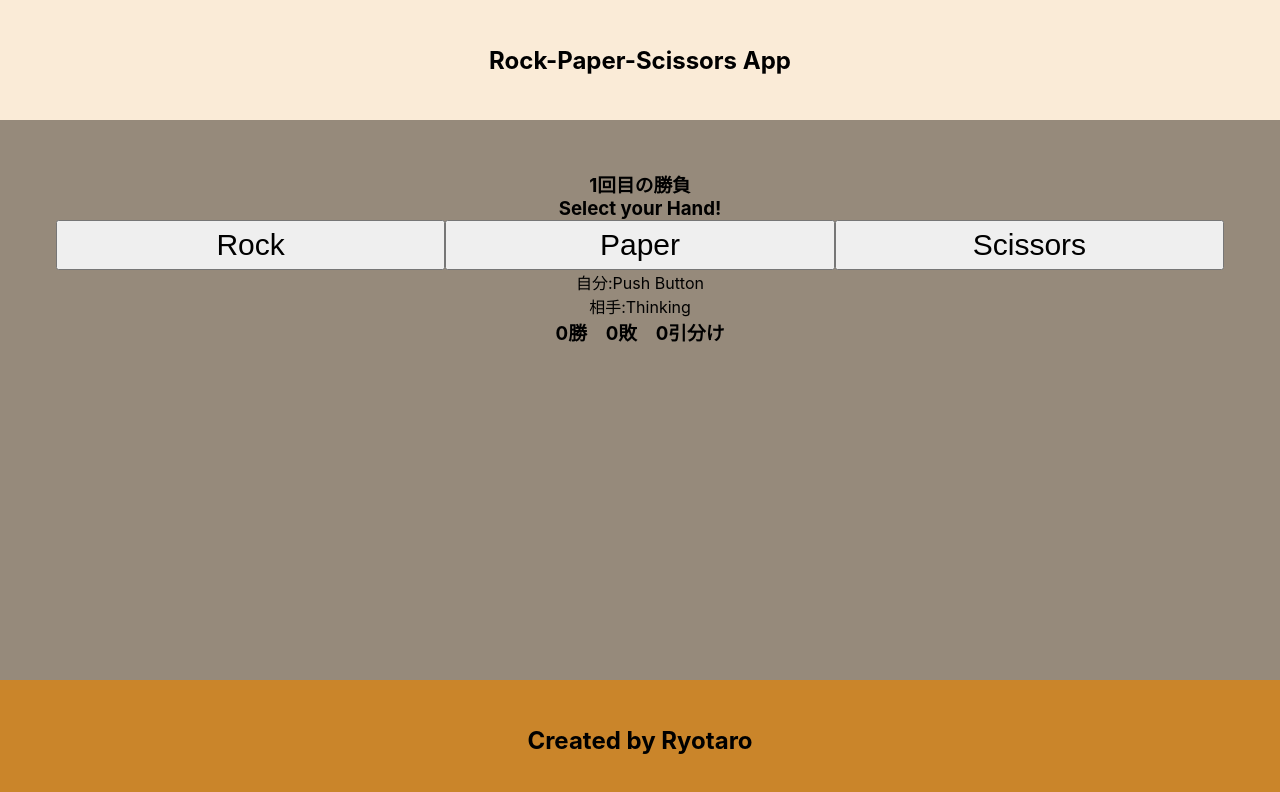
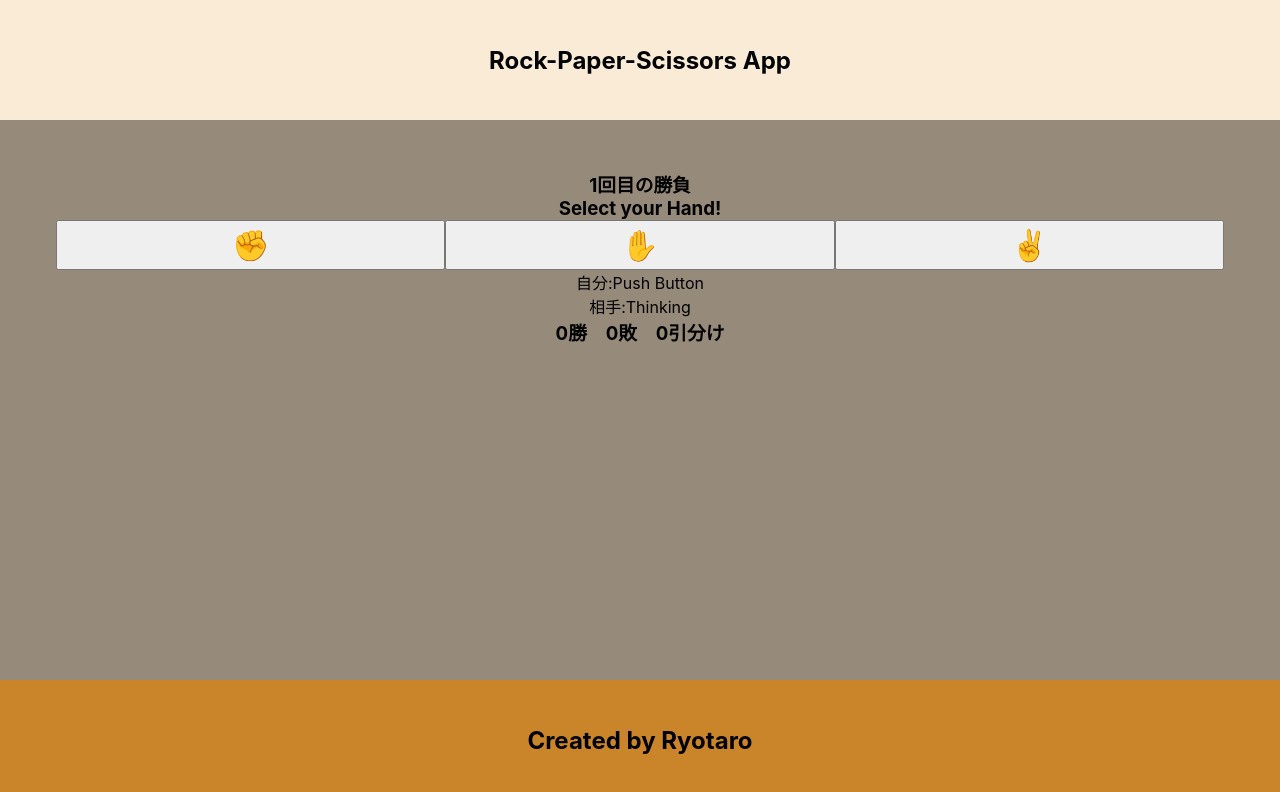
Before and after one commit to ryotaro-0805/rock-paper-scissors-App, a Next.js app: page / in a window 1280 px wide. Shown: the top 792 px of the page. Built offline with nearby package versions, Linux system fonts and the light colour scheme.

Commit message:
✅ Done

```diff
--- a/pages/index.js
+++ b/pages/index.js
@@ -59,12 +59,12 @@ export default function Home() {
         <div className={styles.my}>
           <h3>{status}回目の勝負</h3>
           {!myHand && <h3>Select your Hand!</h3>}
-          {/* <button className={styles.button} onClick={() => getHand('rock')} disabled={handleAble}>✊</button>
+          <button className={styles.button} onClick={() => getHand('rock')} disabled={handleAble}>✊</button>
         <button className={styles.button} onClick={() => getHand('paper')} disabled={handleAble}>✋</button>
-        <button className={styles.button} onClick={() => getHand('scissors')} disabled={handleAble}>✌</button> */}
-          <button className={styles.button} onClick={() => getHand('rock')} disabled={handleAble}>Rock</button>
-          <button className={styles.button} onClick={() => getHand('paper')} disabled={handleAble}>Paper</button>
-          <button className={styles.button} onClick={() => getHand('scissors')} disabled={handleAble}>Scissors</button>
+        <button className={styles.button} onClick={() => getHand('scissors')} disabled={handleAble}>✌</button>
+          {/* <button className={styles.button} onClick={() => getHand('rock')} disabled={handleAble}>Rock</button> */}
+          {/* <button className={styles.button} onClick={() => getHand('paper')} disabled={handleAble}>Paper</button> */}
+          {/* <button className={styles.button} onClick={() => getHand('scissors')} disabled={handleAble}>Scissors</button> */}
 
           {myHand && <p>自分:{myHand}</p>}
           {!myHand && <p>自分:Push Button</p>}
```
